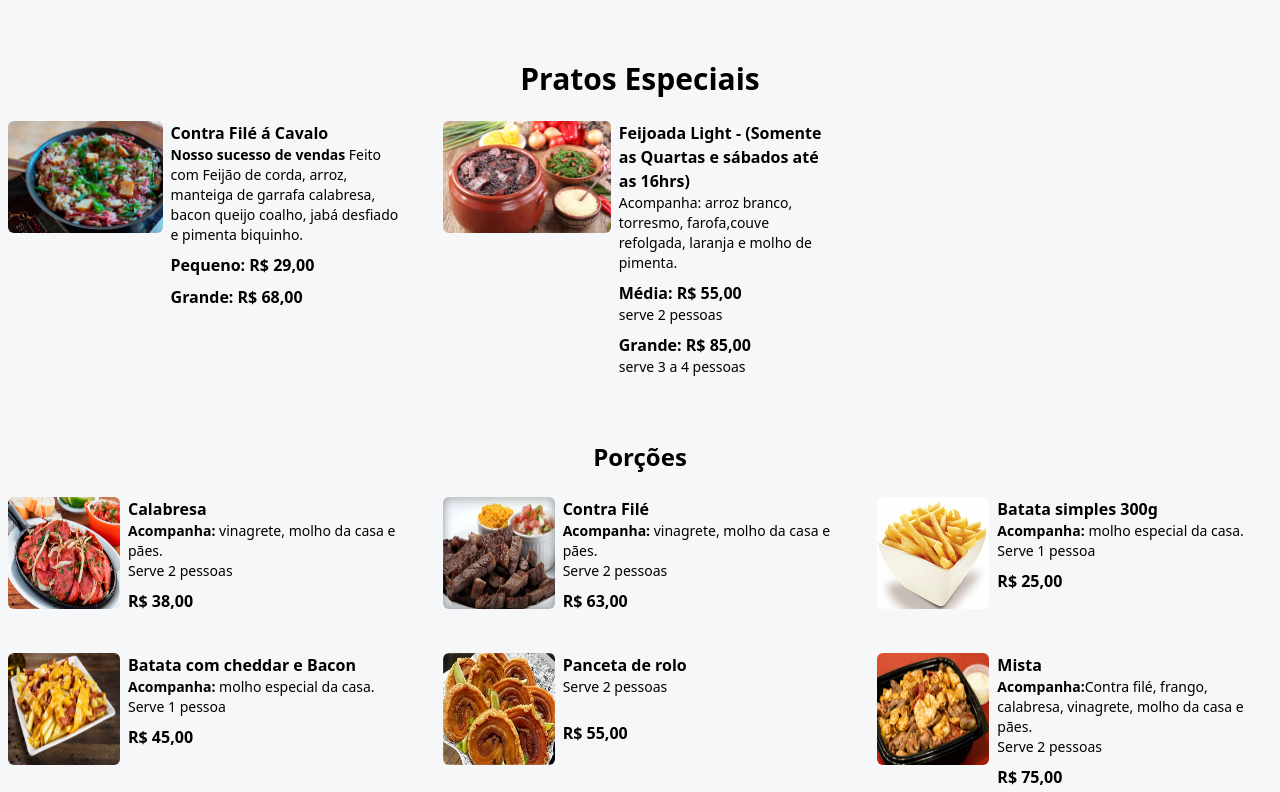
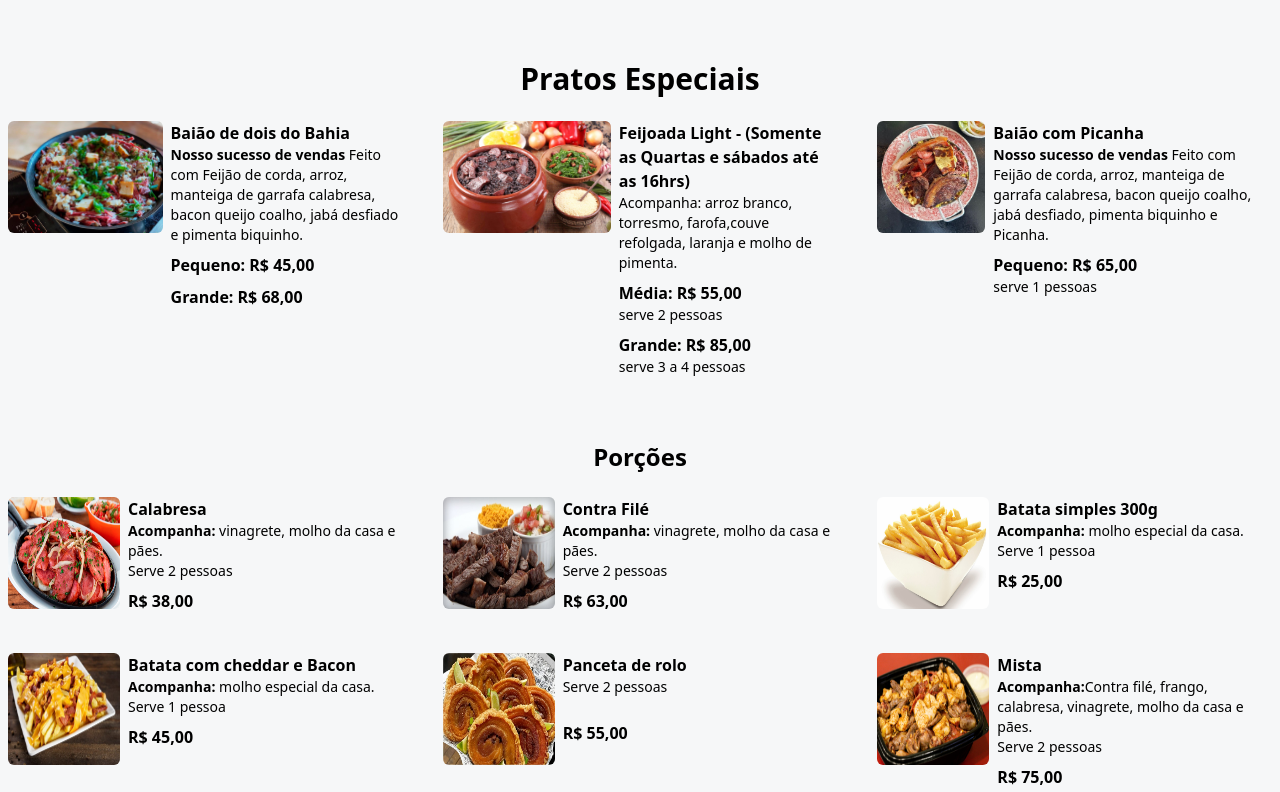
Before and after one commit to Matheus-sp12/O_Bahia-Gastrobar, a website: page index.html in a window 1280 px wide. Shown: the part 671-1463 px from the top of the page. Drawn offline with nearby package versions, Linux system fonts and the light colour scheme; files whose address does not match are found by name.

Commit message:
atualizacao de prato

```diff
--- a/index.html
+++ b/index.html
@@ -232,16 +232,18 @@
                 <img src="/./assets/cardapio/pratosEspeciais/bahiao.jpg" alt="prato e bahião de dois"
                     class="w-30 h-28 rounded-md hover:scale-110 hover:rotate-2 duration-300">
                 <div>
-                    <p class="font-bold"> Contra Filé á Cavalo </p>
+                    <p class="font-bold"> Baião de dois do Bahia </p>
                     <p class="text-sm"><b>Nosso sucesso de vendas</b> Feito com Feijão de corda, arroz, manteiga de
                         garrafa calabresa, bacon queijo coalho, jabá desfiado e pimenta biquinho.
                     </p>
                     <div>
-                        <p class="font-bold pt-2"><b>Pequeno: </b>R$ 29,00</p>
+                        <p class="font-bold pt-2"><b>Pequeno: </b>R$ 45,00</p>
                         <p class="font-bold pt-2"><b>Grande: </b>R$ 68,00</p>
                     </div>
                 </div>
             </div>
+
+
 
             <div class="flex gap-2">
                 <img src="/./assets/cardapio/pratosEspeciais/feijoada.jpg" alt="prato e fijoada"
@@ -263,6 +265,23 @@
                     </div>
                 </div>
             </div>
+
+
+            <div class="flex gap-2">
+                <img src="/./assets/cardapio/pratosEspeciais/bahiaoBah.jpg" alt="prato e bahião de dois com picanha"
+                    class="w-30 h-28 rounded-md hover:scale-110 hover:rotate-2 duration-300">
+                <div>
+                    <p class="font-bold">Baião com Picanha</p>
+                    <p class="text-sm"><b>Nosso sucesso de vendas</b> Feito com Feijão de corda, arroz, manteiga de
+                        garrafa calabresa, bacon queijo coalho, jabá desfiado, pimenta biquinho e Picanha.
+                    </p>
+                    <div>
+                        <p class="font-bold pt-2"><b>Pequeno: </b>R$ 65,00</p>
+                        <p class="text-sm">serve 1 pessoas</p>
+                    </div>
+                </div>
+            </div>
+
 
         </div>
 
@@ -1230,6 +1249,19 @@
                 </div>
             </div>
 
+            <div class="flex gap-2">
+                <img src="./assets/cardapio/sobremesa/granbow.png" alt="Granbrownie        "
+                    class="w-28 h-28 rounded-md hover:scale-110 hover:rotate-2 duration-300">
+                <div>
+                    <p class="font-bold">Granbrownie        </p>
+                    <p class="text-sm">Brownie da casa sorvete de creme com calda de chocolate, Finalizado com picolé com cobertura de chocolate.
+                    </p>
+                    <div>
+                        <p class="font-bold">R$ 29,00</p>
+                    </div>
+                </div>
+            </div>
+
         </div>
     </main>
 
```
Also changed, not shown: assets/cardapio/pratosEspeciais/bahiaoBah.jpg (added), assets/cardapio/sobremesa/granbow.png (added).
